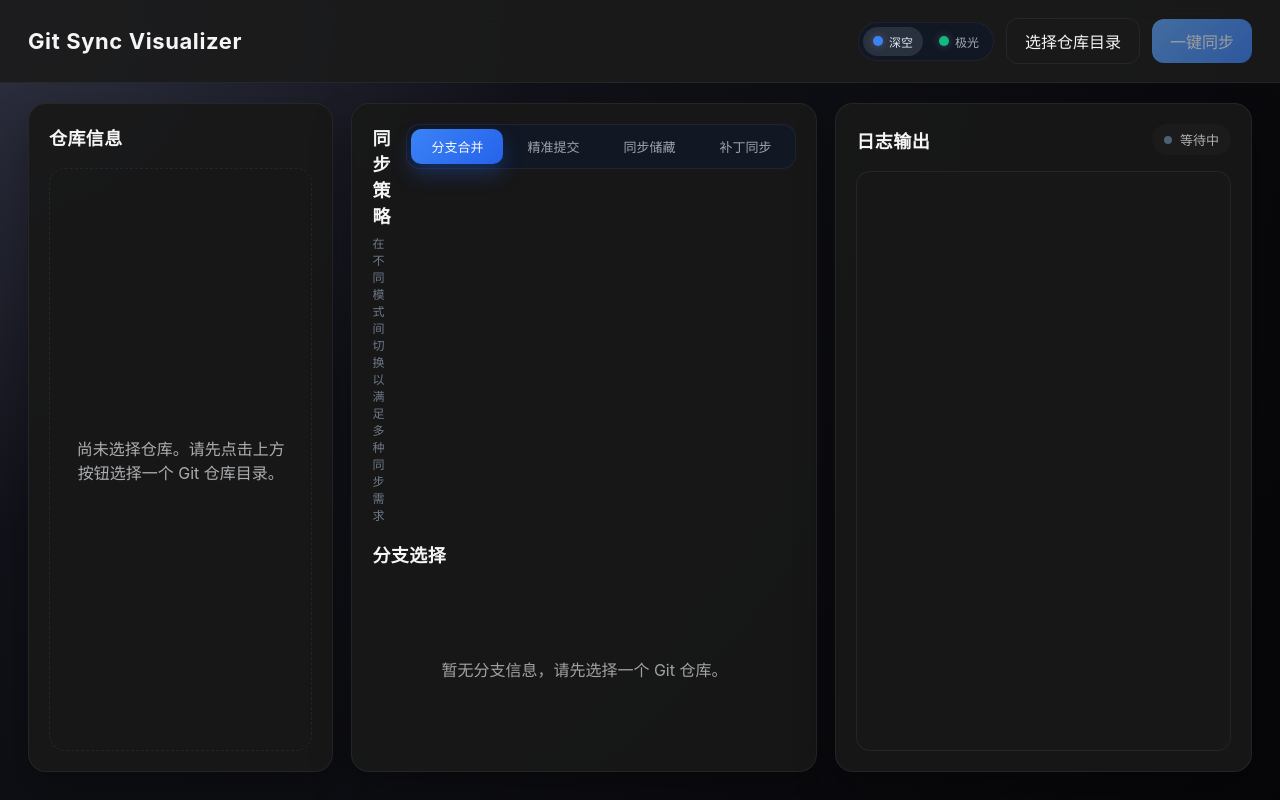
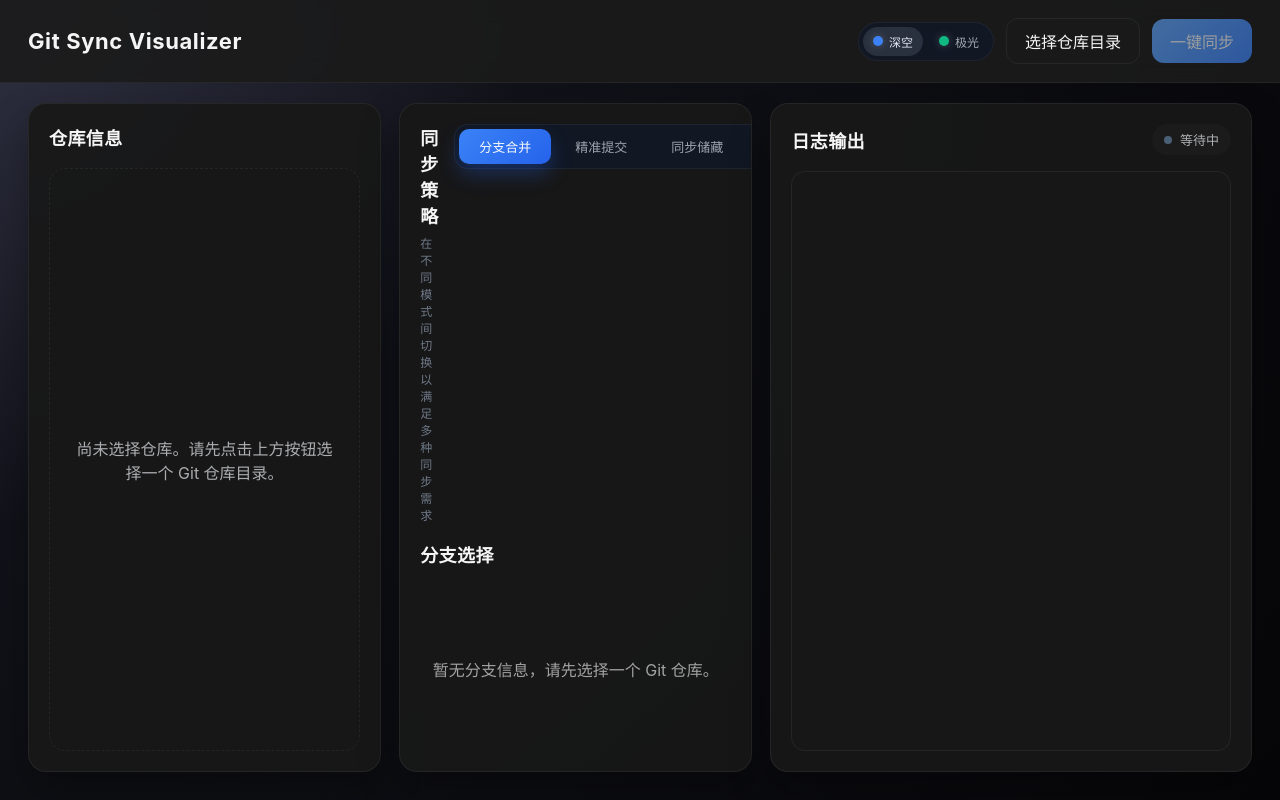
Before and after one commit to regtet/Git-Sync-Visualizer, a Vue app: page / in a window 1280 px wide. Built offline with nearby package versions, Linux system fonts and the light colour scheme.

Commit message:
update：优化

```diff
--- a/src/renderer/App.vue
+++ b/src/renderer/App.vue
@@ -136,6 +136,7 @@
           </div>
         </transition>
 
+        <div class="branch-selector-wrapper">
           <branch-selector
             :branches="branches"
             v-model:source-branch="sourceBranch"
@@ -143,6 +144,7 @@
             :hide-source="syncMode === 'patch' || syncMode === 'commit'"
             @clear-targets="selectedTargets = []"
           />
+        </div>
       </section>
 
       <section class="card log-card">
@@ -759,6 +761,17 @@
 
 .mode-card {
   min-height: 0;
+  overflow: hidden;
+  display: flex;
+  flex-direction: column;
+}
+
+.branch-selector-wrapper {
+  flex: 1;
+  min-height: 0;
+  overflow: hidden;
+  display: flex;
+  flex-direction: column;
 }
 
 .log-card {
--- a/src/renderer/components/BranchSelector.vue
+++ b/src/renderer/components/BranchSelector.vue
@@ -17,7 +17,7 @@
           </option>
         </select>
       </div>
-      <div class="field">
+      <div class="field target-field">
         <label>目标分支</label>
         <input
           v-model.trim="targetSearch"
@@ -233,6 +233,8 @@
   flex-direction: column;
   gap: 20px;
   height: 100%;
+  min-height: 0;
+  overflow: hidden;
 }
 
 header h2 {
@@ -254,6 +256,8 @@
   display: flex;
   flex-direction: column;
   gap: 12px;
+  min-height: 0;
+  overflow: hidden;
 }
 
 .field label {
@@ -322,16 +326,24 @@
   color: var(--warning);
 }
 
+.target-field {
+  flex: 1;
+  min-height: 0;
+}
+
 .target-list {
   display: grid;
   grid-template-columns: repeat(auto-fill, minmax(200px, 1fr));
   gap: 10px;
-  max-height: 220px;
+  flex: 1;
+  min-height: 0;
+  max-height: 100%;
   padding: 12px;
   background: color-mix(in srgb, var(--surface-muted) 70%, transparent);
   border-radius: 14px;
   border: 1px dashed var(--border);
   overflow-y: auto;
+  overflow-x: hidden;
 }
 
 .target-item {
@@ -353,6 +365,8 @@
   flex: 1;
   overflow: hidden;
   text-overflow: ellipsis;
+  white-space: nowrap;
+  min-width: 0;
 }
 
 .empty {
```
Lines whose indentation alone changed are shown as unchanged.
